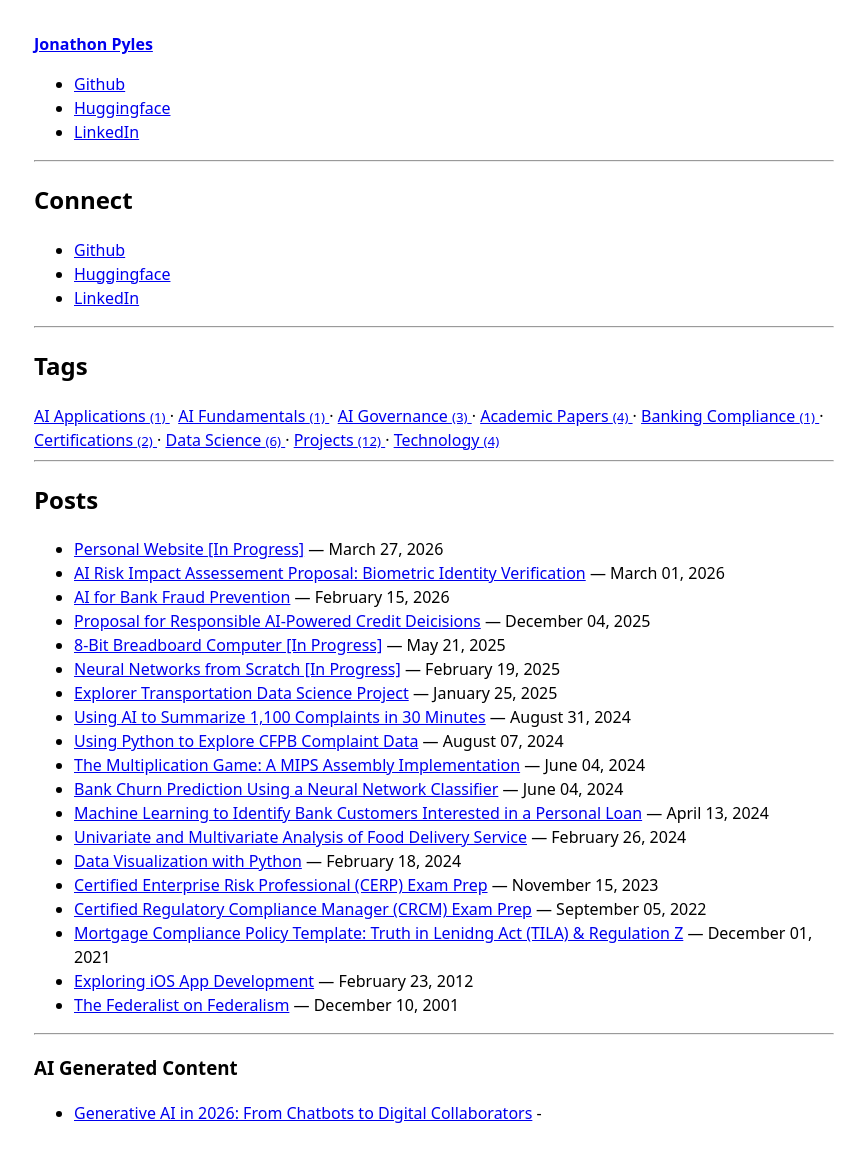
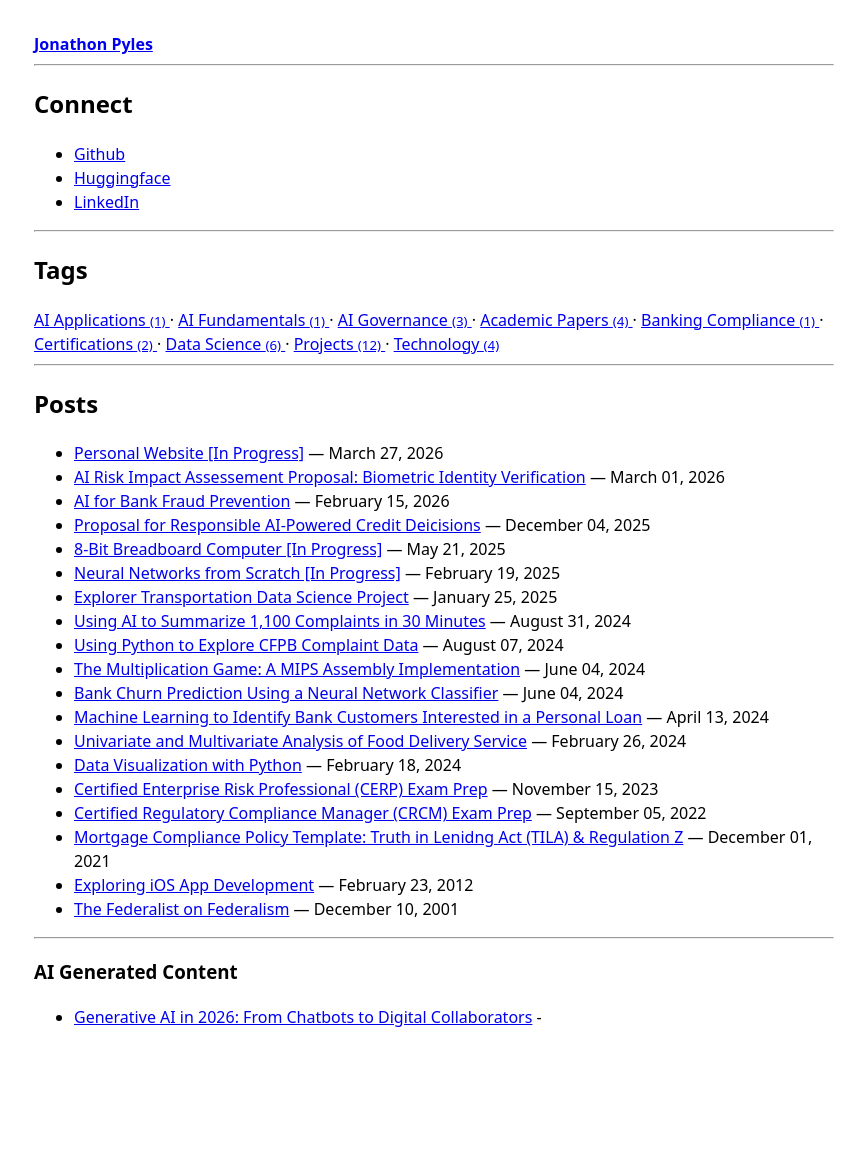
Before and after one commit to JNPyles/JNPyles.github.io, a Jekyll site: the page built from index.html, in a window 1280 px wide. Shown: the whole page, without its empty margins (206-1071 px from the left). Built offline with Jekyll 4.4.1, drawn with Linux system fonts in a browser that asks for light colours; nearby versions of some CDN libraries; after the commit the page ends 1061 px from its top, so only the background shows below that.

Commit message:
Update default.html

```diff
--- a/_layouts/default.html
+++ b/_layouts/default.html
@@ -14,11 +14,6 @@
     <nav class="site-nav">
         <div class="nav-links">
             <a href="/" class="{% if page.url == '/' or page.url == '/index.html' %}active{% endif %}"><b>{{ site.title }}</b></a>
-            <ul>
-             <li><a href="https://github.com/JNPyles" target="_blank" aria-label="GitHub">Github</a></li>
-             <li><a href="https://huggingface.co/JNPyles" target="_blank" aria-label="Hugging Face">Huggingface</a></li>
-             <li><a href="https://www.linkedin.com/in/jonathonpyles/" target="_blank" aria-label="LinkedIn">LinkedIn</a></li>
-            </ul>
          </div>
     </nav>
     <hr>
```
